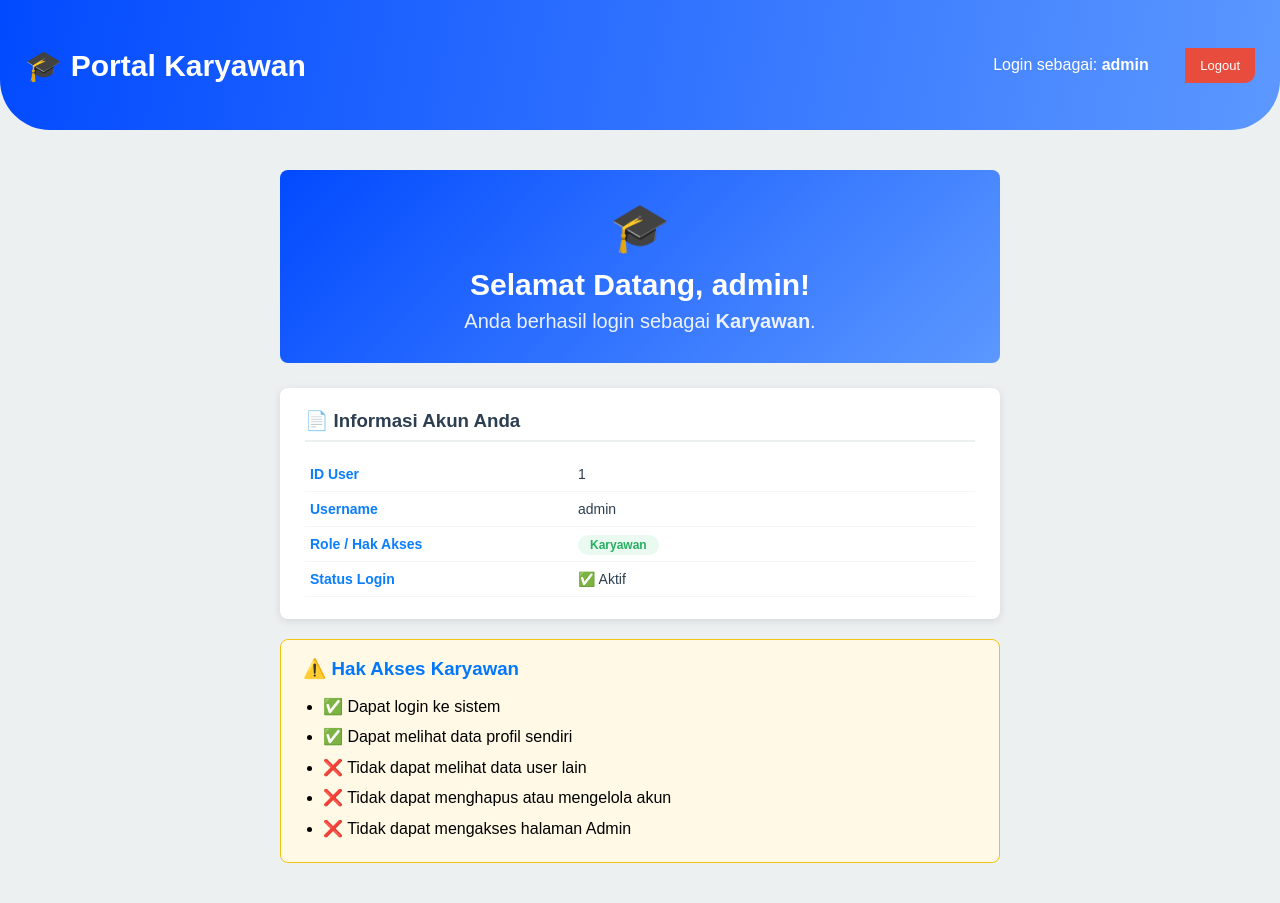
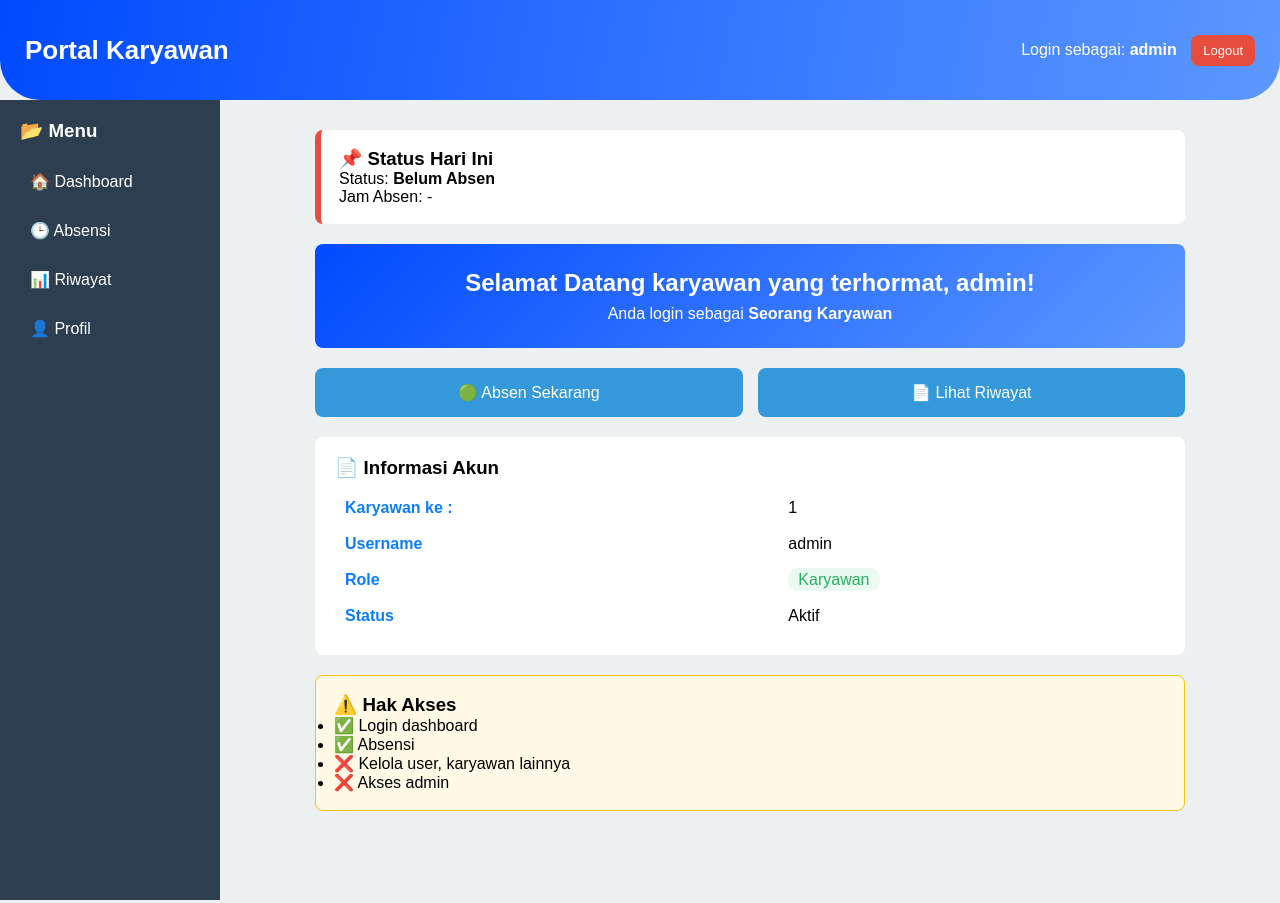
Before and after one commit to arifder789-hash/kelompok-5, a PHP site: page /dashboard_karyawan.php in a window 1280 px wide. Run offline with PHP 8.4, Linux system fonts and the light colour scheme; a user stored in the database is signed in.

Commit message:
Update dashboard_karyawan.php

```diff
--- a/dashboard_karyawan.php
+++ b/dashboard_karyawan.php
@@ -1,32 +1,33 @@
 <?php
 // =============================================
 // FILE: dashboard_karyawan.php
-// Fungsi: Halaman khusus untuk role KARYAWAN
 // =============================================
 
 session_start();
 include "koneksi.php";
 
 // ---- PROTEKSI HALAMAN ----
-// Cek apakah user sudah login
 if (!isset($_SESSION['username'])) {
     header("Location: login.php");
     exit();
 }
 
-// Cek apakah role-nya karyawan
-// Kalau bukan karyawan, arahkan ke dashboard admin
-if ($_SESSION['role'] != 'mahasiswa') {
+if ($_SESSION['role'] != 'karyawan') {
     header("Location: dashboard_admin.php");
     exit();
 }
-/*background-color: #0037ff;*/
+
+// STATUS DINAMIS (SIMULASI)
+$status_absen = "Belum Absen"; // ganti jadi "Sudah Absen" jika mau tes
+$jam_absen = "-";
 ?>
+
 <!DOCTYPE html>
 <html lang="id">
 <head>
 <meta charset="UTF-8">
 <title>Dashboard karyawan</title>
+
 <style>
 * { margin: 0; padding: 0; box-sizing: border-box; }
 
@@ -35,150 +36,212 @@ if ($_SESSION['role'] != 'mahasiswa') {
     background-color: #ecf0f1;
 }
 
-        /* ---- NAVBAR ---- */
+/* NAVBAR */
 .navbar {
-
     background: linear-gradient(100deg, #024aff, #5c98ff);
-            height: 130px;
+    height: 100px;
     color: white;
     padding: 14px 25px;
     display: flex;
     justify-content: space-between;
     align-items: center;
-            border-radius: 0px 0px 50px 50px
+    border-radius: 0px 0px 40px 40px;
 }
 
-        .navbar .judul { font-size: 30px; font-weight: bold; }
+.navbar .judul { font-size: 26px; font-weight: bold; }
 
-        .navbar .info-user {
-            font-size: 16px;
-            margin-right: 20px; }
+.navbar .info-user { font-size: 14px; }
 
 .navbar a.btn-logout {
     background-color: #e74c3c;
     color: white;
-            padding: 10px 15px;
-            border-radius: 0 0 10px ;
+    padding: 8px 12px;
+    border-radius: 8px;
     text-decoration: none;
     font-size: 13px;
-            margin-left: 12px;
+    margin-left: 10px;
 }
 
 .navbar a.btn-logout:hover { background-color: #c0392b; }
 
-        /* ---- KONTEN ---- */
+/* LAYOUT */
+.container {
+    display: flex;
+}
+
+/* SIDEBAR */
+.sidebar {
+    width: 220px;
+    background: #2c3e50;
+    min-height: 100vh;
+    color: white;
+    padding: 20px;
+}
+
+.sidebar h3 { margin-bottom: 20px; }
+
+.sidebar a {
+    display: block;
+    color: white;
+    text-decoration: none;
+    margin: 10px 0;
+    padding: 10px;
+    border-radius: 6px;
+}
+
+.sidebar a:hover {
+    background: #34495e;
+}
+
+/* MAIN */
+.main {
+    flex: 1;
+}
+
+/* KONTEN */
 .konten {
-            max-width: 750px;
-            margin: 40px auto;
+    max-width: 900px;
+    margin: 30px auto;
     padding: 0 15px;
 }
 
-        /* ---- KARTU SELAMAT DATANG ---- */
+/* STATUS */
+.status-box {
+    background: white;
+    padding: 18px;
+    border-radius: 8px;
+    margin-bottom: 20px;
+    border-left: 6px solid #e74c3c;
+}
+
+.status-box.sudah {
+    border-left: 6px solid #2ecc71;
+}
+
+/* WELCOME */
 .kartu-welcome {
     background: linear-gradient(135deg, #024aff, #5c98ff);
     color: white;
-            padding: 30px 25px;
+    padding: 25px;
     border-radius: 8px;
-            margin-bottom: 25px;
+    margin-bottom: 20px;
     text-align: center;
 }
 
-        .kartu-welcome .icon { font-size: 48px; margin-bottom: 12px; }
-        .kartu-welcome h2   { margin-bottom: 8px; font-size: 30px; }
-        .kartu-welcome p    { font-size: 20px; opacity: 0.9; }
+.kartu-welcome h2 { margin-bottom: 8px; }
 
-        /* ---- KARTU INFO ---- */
+/* AKSI */
+.kartu-aksi {
+    display: flex;
+    gap: 15px;
+    margin-bottom: 20px;
+}
+
+.aksi-btn {
+    flex: 1;
+    background: #3498db;
+    color: white;
+    padding: 15px;
+    text-align: center;
+    border-radius: 8px;
+    cursor: pointer;
+}
+
+.aksi-btn:hover {
+    background: #2980b9;
+}
+
+/* INFO */
 .kartu-info {
     background: white;
     border-radius: 8px;
-            box-shadow: 0 2px 8px rgba(0,0,0,0.1);
-            padding: 22px 25px;
+    padding: 20px;
     margin-bottom: 20px;
 }
 
-        .kartu-info h3 {
-            color: #2c3e50;
-            margin-bottom: 15px;
-            padding-bottom: 8px;
-            border-bottom: 2px solid #ecf0f1;
-        }
+.kartu-info h3 { margin-bottom: 10px; }
 
 .kartu-info table {
     width: 100%;
-            border-collapse: collapse;
 }
 
 .kartu-info td {
-            padding: 9px 5px;
-            font-size: 14px;
-            border-bottom: 1px solid #f5f5f5;
+    padding: 8px;
 }
 
 .kartu-info td:first-child {
+    font-weight: bold;
     color: #0b7dff;
-            width: 40%;
-            font-weight: bold;
 }
 
-        .kartu-info td:last-child { color: #2c3e50; }
-
-        /* Badge */
 .badge {
-            padding: 3px 12px;
-            border-radius: 12px;
-            font-size: 12px;
-            font-weight: bold;
-            background-color: #eafaf1;
+    padding: 3px 10px;
+    border-radius: 10px;
+    background: #eafaf1;
     color: #27ae60;
 }
 
-        /* Info hak akses */
+/* AKSES */
 .kartu-akses {
     background: #fff9e6;
     border: 1px solid #f1c40f;
     border-radius: 8px;
-            padding: 18px 22px;
-        }
-
-        .kartu-akses h3 { color: #0177ff; margin-bottom: 12px; }
-
-        .kartu-akses ul {
-            padding-left: 20px;
-            color: #000000;
-            font-size: 16px;
-            line-height: 1.9;
+    padding: 18px;
 }
 </style>
 </head>
+
 <body>
 
 <!-- NAVBAR -->
 <div class="navbar">
-    <div class="judul">🎓 Portal Karyawan</div>
+    <div class="judul">Portal Karyawan</div>
     <div>
-        <span class="info-user">
         Login sebagai: <strong><?= $_SESSION['username'] ?></strong>
-        </span>
         <a href="logout.php" class="btn-logout">Logout</a>
     </div>
 </div>
 
-<!-- KONTEN -->
+<div class="container">
+
+<!-- SIDEBAR -->
+<div class="sidebar">
+    <h3>📂 Menu</h3>
+    <a href="#">🏠 Dashboard</a>
+    <a href="#">🕒 Absensi</a>
+    <a href="#">📊 Riwayat</a>
+    <a href="#">👤 Profil</a>
+</div>
+
+<!-- MAIN -->
+<div class="main">
 <div class="konten">
 
-    <!-- Kartu sambutan -->
-    <div class="kartu-welcome">
-        <div class="icon">🎓</div>
-        <h2>Selamat Datang, <?= htmlspecialchars($_SESSION['username']) ?>!</h2>
-        <p>Anda berhasil login sebagai <strong>Karyawan</strong>.</p>
+<!-- STATUS -->
+<div class="status-box <?= ($status_absen == 'Sudah Absen') ? 'sudah' : '' ?>">
+    <h3>📌 Status Hari Ini</h3>
+    <p>Status: <strong><?= $status_absen ?></strong></p>
+    <p>Jam Absen: <?= $jam_absen ?></p>
 </div>
 
-    <!-- Informasi akun -->
+<!-- WELCOME -->
+<div class="kartu-welcome">
+    <h2>Selamat Datang karyawan yang terhormat, <?= htmlspecialchars($_SESSION['username']) ?>!</h2>
+    <p>Anda login sebagai <strong> Seorang Karyawan</strong></p>
+</div>
+
+<!-- AKSI -->
+<div class="kartu-aksi">
+    <div class="aksi-btn">🟢 Absen Sekarang</div>
+    <div class="aksi-btn">📄 Lihat Riwayat</div>
+</div>
+
+<!-- INFO -->
 <div class="kartu-info">
-        <h3>📄 Informasi Akun Anda</h3>
+    <h3>📄 Informasi Akun</h3>
     <table>
         <tr>
-                <td>ID User</td>
+            <td>Karyawan ke :</td>
             <td><?= $_SESSION['id_user'] ?></td>
         </tr>
         <tr>
@@ -186,28 +249,31 @@ if ($_SESSION['role'] != 'mahasiswa') {
             <td><?= htmlspecialchars($_SESSION['username']) ?></td>
         </tr>
         <tr>
-                <td>Role / Hak Akses</td>
+            <td>Role</td>
             <td><span class="badge">Karyawan</span></td>
         </tr>
         <tr>
-                <td>Status Login</td>
-                <td>✅ Aktif</td>
+            <td>Status</td>
+            <td>Aktif</td>
         </tr>
     </table>
 </div>
 
-    <!-- Hak akses -->
+<!-- AKSES -->
 <div class="kartu-akses">
-        <h3>⚠️ Hak Akses Karyawan</h3>
+    <h3>⚠️ Hak Akses</h3>
     <ul>
-            <li>✅ Dapat login ke sistem</li>
-            <li>✅ Dapat melihat data profil sendiri</li>
-            <li>❌ Tidak dapat melihat data user lain</li>
-            <li>❌ Tidak dapat menghapus atau mengelola akun</li>
-            <li>❌ Tidak dapat mengakses halaman Admin</li>
+        <li>✅ Login dashboard</li>
+        <li>✅ Absensi</li>
+        <li>❌ Kelola user, karyawan lainnya</li>
+        <li>❌ Akses admin</li>
     </ul>
 </div>
 
 </div>
+</div>
+
+</div>
+
 </body>
 </html>
```
Lines whose indentation alone changed are shown as unchanged.
